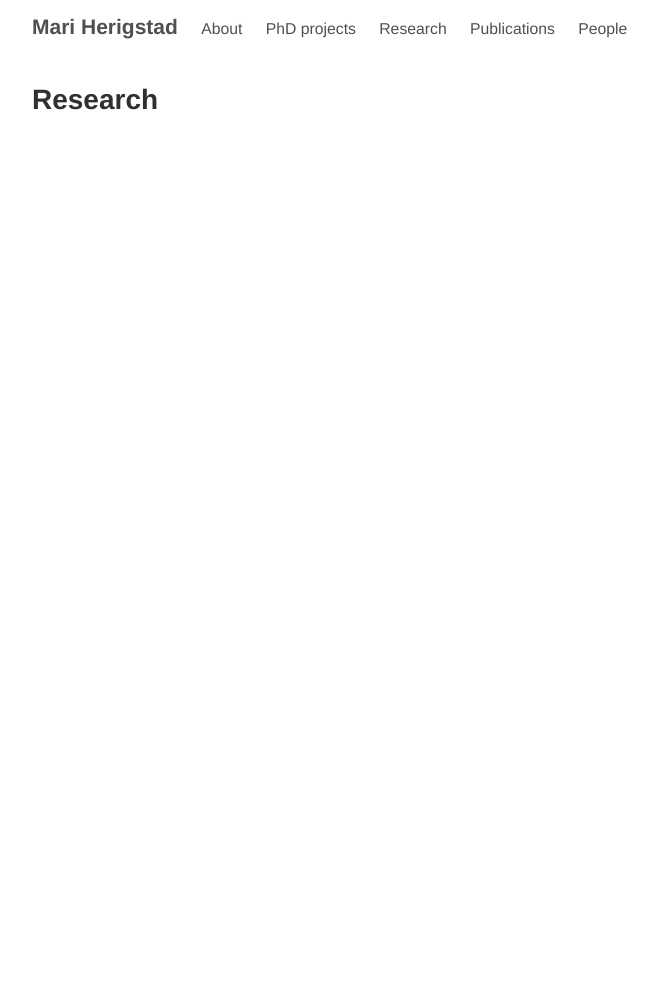
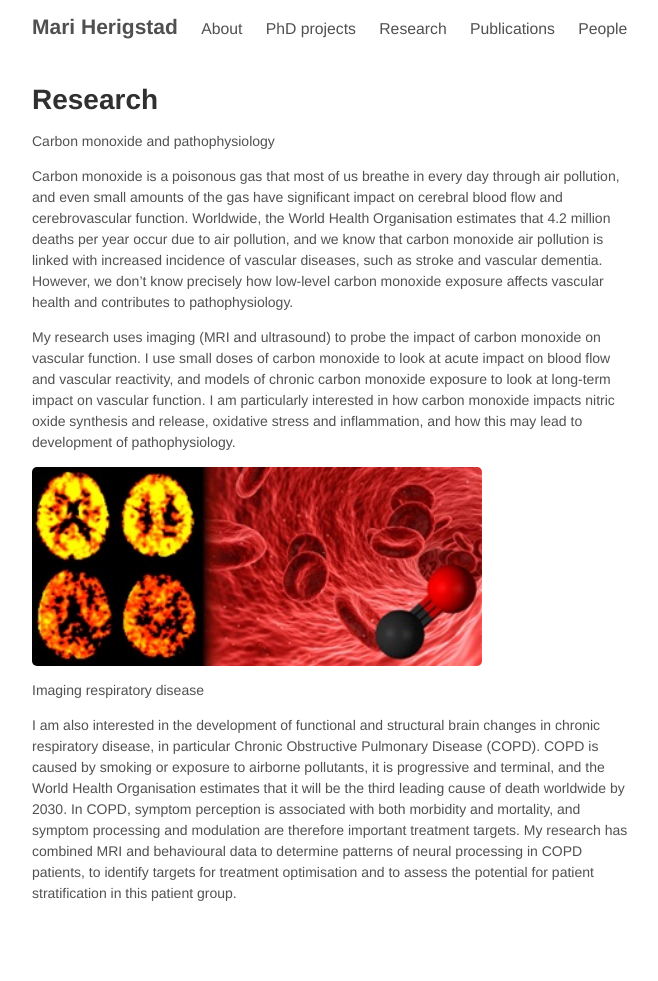
Before and after one commit to mariherigstad/mariherigstad.github.io, a Jekyll site: the page built from research.md, in a window 1280 px wide. Shown: the whole page, without its empty margins (307-965 px from the left). Built offline with Jekyll 4.4.1, drawn with Linux system fonts in a browser that asks for light colours; before the commit the page ends 900 px from its top, so only the background shows below that.

Commit message:
Update research.md

```diff
--- a/research.md
+++ b/research.md
@@ -2,3 +2,15 @@
 layout: page
 title: Research
 ---
+
+Carbon monoxide and pathophysiology
+
+Carbon monoxide is a poisonous gas that most of us breathe in every day through air pollution, and even small amounts of the gas have significant impact on cerebral blood flow and cerebrovascular function. Worldwide, the World Health Organisation estimates that 4.2 million deaths per year occur due to air pollution, and we know that carbon monoxide air pollution is linked with increased incidence of vascular diseases, such as stroke and vascular dementia. However, we don’t know precisely how low-level carbon monoxide exposure affects vascular health and contributes to pathophysiology.
+
+My research uses imaging (MRI and ultrasound) to probe the impact of carbon monoxide on vascular function. I use small doses of carbon monoxide to look at acute impact on blood flow and vascular reactivity, and models of chronic carbon monoxide exposure to look at long-term impact on vascular function. I am particularly interested in how carbon monoxide impacts nitric oxide synthesis and release, oxidative stress and inflammation, and how this may lead to development of pathophysiology.
+
+<img src="/assets/herigstad_research.jpg" alt="Research" align="middle" style="width: 450px;"/>
+
+Imaging respiratory disease
+
+I am also interested in the development of functional and structural brain changes in chronic respiratory disease, in particular Chronic Obstructive Pulmonary Disease (COPD). COPD is caused by smoking or exposure to airborne pollutants, it is progressive and terminal, and the World Health Organisation estimates that it will be the third leading cause of death worldwide by 2030. In COPD, symptom perception is associated with both morbidity and mortality, and symptom processing and modulation are therefore important treatment targets. My research has combined MRI and behavioural data to determine patterns of neural processing in COPD patients, to identify targets for treatment optimisation and to assess the potential for patient stratification in this patient group.
```
